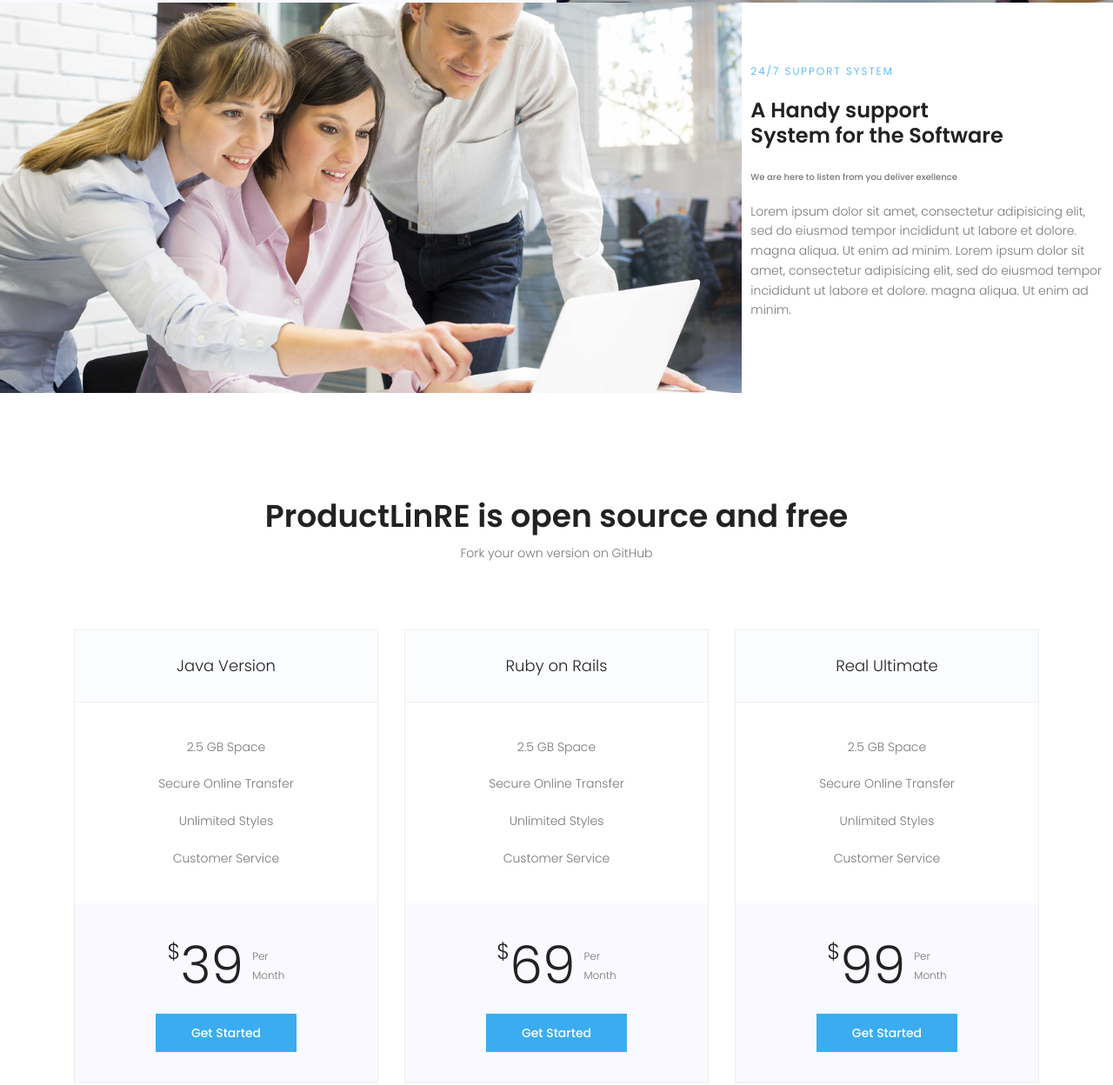
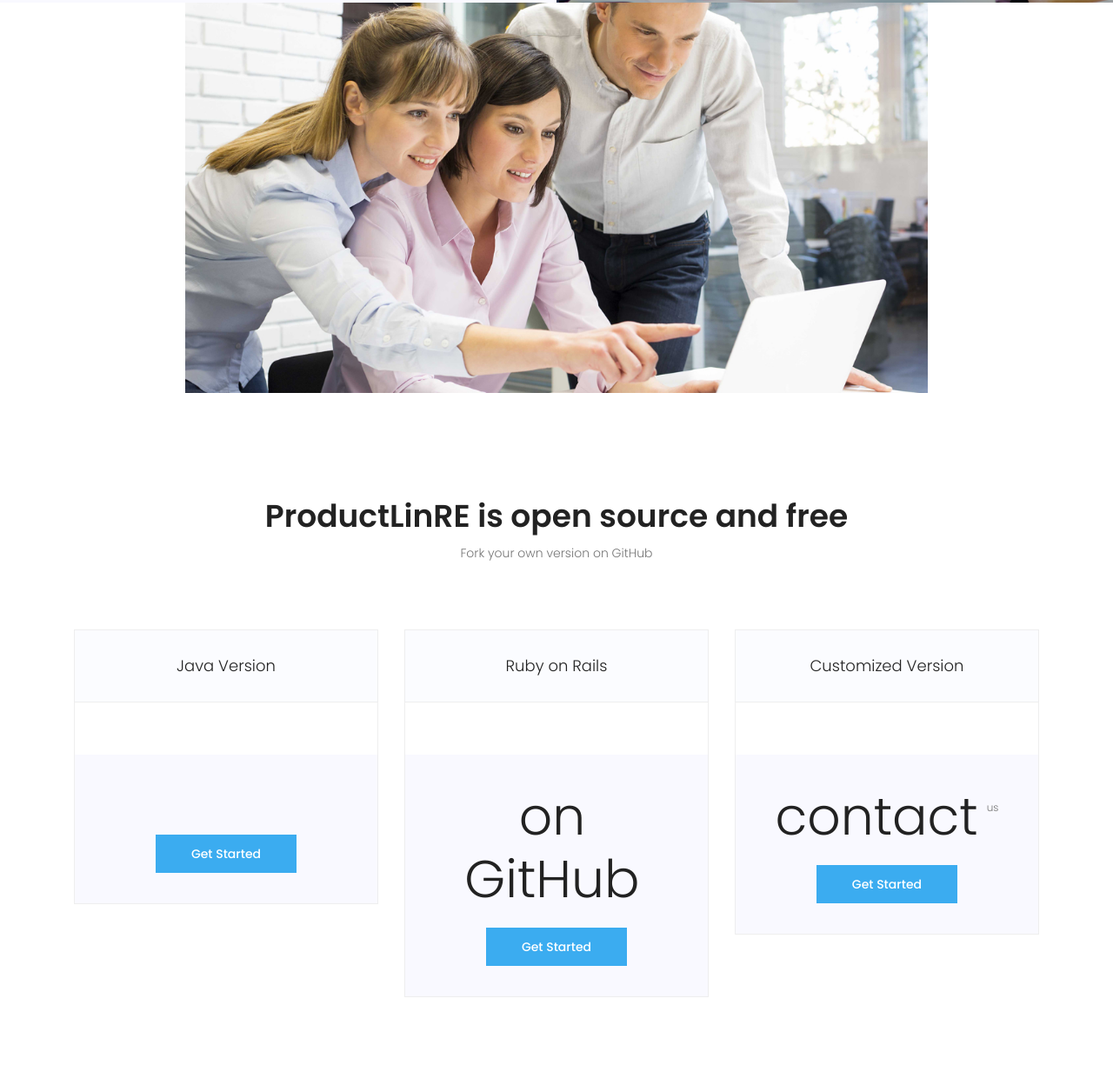
Before and after one commit to ghofrani85/ProductLinRE, a plain HTML site: page index.html in a window 1280 px wide. Shown: the part 4510-5758 px from the top of the page at 87% size. Drawn offline with nearby package versions, Linux system fonts and the light colour scheme; some packages are replaced by stand-ins of ours.

Commit message:
Update index.html

```diff
--- a/index.html
+++ b/index.html
@@ -275,7 +275,7 @@ Upon completion, products with specific artefacts can be downloaded.
 							Video of ProductLinRE to start</h1>
 							<p><span>We are here to listen from you deliver exellence</span></p>
 							<p>
-								Lorem ipsum dolor sit amet, consectetur adipisicing elit, sed do eiusmod tempor incididunt ut labore et dolore. magna aliqua. Ut enim ad minim. Lorem ipsum dolor sit amet, consectetur adipisicing elit, sed do eiusmod tempor incididunt ut labore et dolore. magna aliqua. Ut enim ad minim.
+
 							</p>
 						</div>
 						<section class="video-area col-lg-6">
@@ -300,15 +300,7 @@ Upon completion, products with specific artefacts can be downloaded.
 							<div class="overlay overlay-bg"></div>
 							<img class="img-fluid" src="img/f2.jpg" alt="">
 						</div>
-						<div class="col-lg-4 no-padding about-right">
-							<p class="top-title">24/7 Support system</p>
-							<h1>A Handy support <br>
-							System for the Software</h1>
-							<p><span>We are here to listen from you deliver exellence</span></p>
-							<p>
-								Lorem ipsum dolor sit amet, consectetur adipisicing elit, sed do eiusmod tempor incididunt ut labore et dolore. magna aliqua. Ut enim ad minim. Lorem ipsum dolor sit amet, consectetur adipisicing elit, sed do eiusmod tempor incididunt ut labore et dolore. magna aliqua. Ut enim ad minim.
-							</p>
-						</div>
+
 					</div>
 				</div>
 			</section>
@@ -332,14 +324,11 @@ Upon completion, products with specific artefacts can be downloaded.
 									<h4>Java Version</h4>
 								</div>
 								<ul class="lists">
-									<li>2.5 GB Space</li>
-									<li>Secure Online Transfer</li>
-									<li>Unlimited Styles</li>
-									<li>Customer Service</li>
+
 								</ul>
 								<div class="price-bottom">
 									<div class="price-wrap d-flex flex-row justify-content-center">
-										<span class="price">$</span><h1> 39 </h1><span class="time">Per <br> Month</span>
+										<span class="order"></span><h1>  </h1><span class="time"> <br> </span>
 									</div>
 									<a href="#" class="primary-btn header-btn">Get Started</a>
 								</div>
@@ -352,14 +341,11 @@ Upon completion, products with specific artefacts can be downloaded.
 									<h4>Ruby on Rails </h4>
 								</div>
 								<ul class="lists">
-									<li>2.5 GB Space</li>
-									<li>Secure Online Transfer</li>
-									<li>Unlimited Styles</li>
-									<li>Customer Service</li>
+
 								</ul>
 								<div class="price-bottom">
 									<div class="price-wrap d-flex flex-row justify-content-center">
-										<span class="price">$</span><h1> 69 </h1><span class="time">Per <br> Month</span>
+										<span class="Free"></span><h1>on GitHub</h1><span class="time"></span>
 									</div>
 									<a href="#" class="primary-btn header-btn">Get Started</a>
 								</div>
@@ -368,17 +354,14 @@ Upon completion, products with specific artefacts can be downloaded.
 						<div class="col-lg-4">
 							<div class="single-price no-padding">
 								<div class="price-top">
-									<h4>Real Ultimate</h4>
+									<h4>Customized Version</h4>
 								</div>
 								<ul class="lists">
-									<li>2.5 GB Space</li>
-									<li>Secure Online Transfer</li>
-									<li>Unlimited Styles</li>
-									<li>Customer Service</li>
+
 								</ul>
 								<div class="price-bottom">
 									<div class="price-wrap d-flex flex-row justify-content-center">
-										<span class="price">$</span><h1> 99 </h1><span class="time">Per <br> Month</span>
+										<span class="order your features"></span><h1> contact </h1><span class="time"> us</span>
 									</div>
 									<a href="#" class="primary-btn header-btn">Get Started</a>
 								</div>
```
